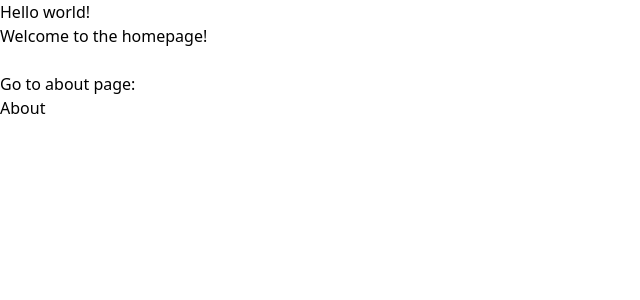
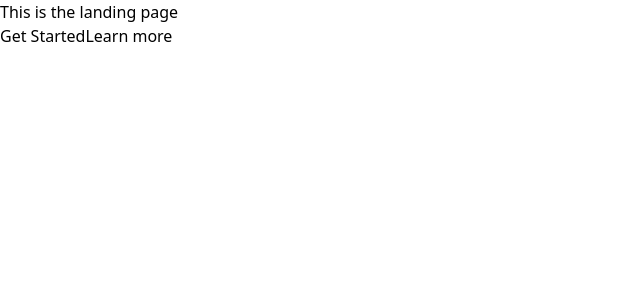
Before and after one commit to techstartucalgary/lifeline, a React (Create React App) app in the folder client/: page / in a window 1280 px wide. Shown: the top 300 px of the page, without its empty margins (0-640 px from the left). Built offline with nearby package versions, Linux system fonts and the light colour scheme.

Commit message:
(frontend) feat: add routing for all pages
Signed-off-by: Tim Macphail <70448914+tim-macphail@users.noreply.github.com>

```diff
--- a/client/src/App.tsx
+++ b/client/src/App.tsx
@@ -1,44 +1,25 @@
-import * as React from 'react';
-import { Routes, Route, Link } from "react-router-dom";
+import { Routes, Route } from "react-router-dom";
+import Landing from './landing/Landing';
+import Loading from './loading/Loading';
+import Review from './review/Review';
+import ThankYou from './thankyou/ThankYou';
+import Upload from "./upload/Upload";
+import Workflow from "./workflow/Workflow";
 
 function App() {
   return (
     <div className="App">
-      <h1>Hello world!</h1>
       <Routes>
-        <Route path="/" element={<Home />} />
-        <Route path="about" element={<About />} />
+        <Route path="/" element={<Landing />} />
+        <Route path="/loading" element={<Loading />} />
+        <Route path="/review" element={<Review />} />
+        <Route path="/thankyou" element={<ThankYou />} />
+        <Route path="/upload" element={<Upload />} />
+        <Route path="/workflow" element={<Workflow />} />
       </Routes>
     </div>
   );
 }
 
-function Home() {
-  return (
-    <>
-      <main>
-        <h2>Welcome to the homepage!</h2>
-      </main>
-      <p><br/>Go to about page:</p>
-      <nav>
-        <Link to="/about">About</Link>
-      </nav>
-    </>
-  );
-}
-
-function About() {
-  return (
-    <>
-      <main>
-        <h2>This is the about page</h2>
-      </main>
-      <p><br/>Go to home page:</p>
-      <nav>
-        <Link to="/">Home</Link>
-      </nav>
-    </>
-  );
-}
 
 export default App;
```
